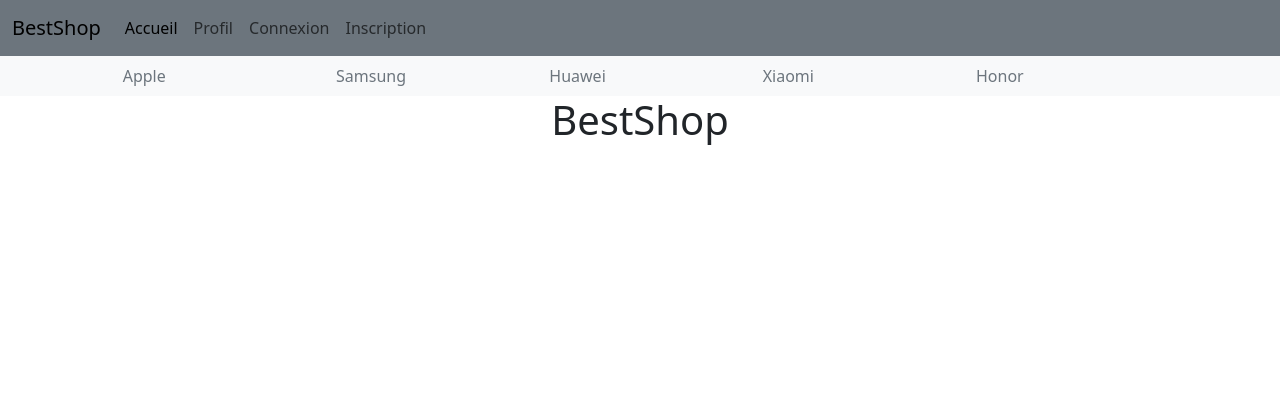
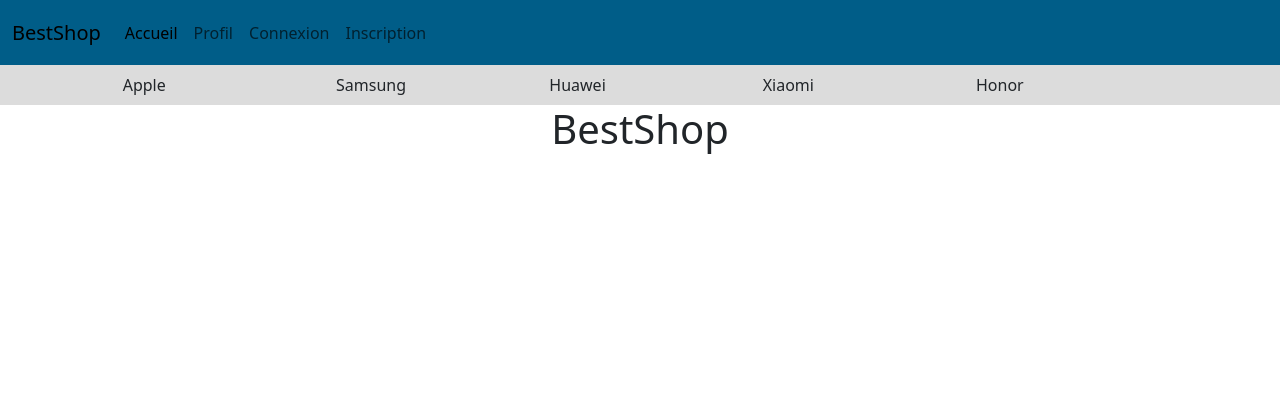
Before and after one commit to RoxelaneDemesy-Wenger/Bestshop, a Symfony app: template templates/home/index.html.twig in a window 1280 px wide. Shown: the top 420 px of the page. Run offline with Twig, Linux system fonts and the light colour scheme; the template is opened without the code that fills it, so the values that code supplies are empty; some libraries are stand-ins or nearby versions.

Commit message:
update css

```diff
--- /dev/null
+++ b/public/css/style.css
@@ -0,0 +1,10 @@
+#navbar
+{
+    background-color: rgb(0, 93, 136);
+    height: 65px;
+}
+
+#navbar2
+{
+    background-color: rgb(220, 220, 220);
+}
--- a/templates/_nav.html.twig
+++ b/templates/_nav.html.twig
@@ -1,4 +1,4 @@
-<nav class="navbar navbar-expand-lg bg-secondary">
+<nav class="navbar navbar-expand-lg" id="navbar">
     <div class="container-fluid">
         <a class="navbar-brand" href="#">BestShop</a>
         <button class="navbar-toggler" type="button" data-bs-toggle="collapse" data-bs-target="#navbarNav" aria-controls="navbarNav" aria-expanded="false" aria-label="Toggle navigation">
@@ -24,20 +24,20 @@
 </nav>
 
 
-<ul class="nav justify-content-center bg-light">
+<ul class="nav justify-content-center" id="navbar2">
     <li class="nav-item col-md-2">
-        <a class="nav-link text-secondary" aria-current="page" href="#">Apple</a>
+        <a class="nav-link text-dark" aria-current="page" href="#">Apple</a>
     </li>
     <li class="nav-item col-md-2">
-        <a class="nav-link text-secondary" href="#">Samsung</a>
+        <a class="nav-link text-dark" href="#">Samsung</a>
     </li>
     <li class="nav-item col-md-2">
-        <a class="nav-link text-secondary" href="#">Huawei</a>
+        <a class="nav-link text-dark" href="#">Huawei</a>
     </li>
     <li class="nav-item col-md-2">
-        <a class="nav-link text-secondary" href="#">Xiaomi</a>
+        <a class="nav-link text-dark" href="#">Xiaomi</a>
     </li>
     <li class="nav-item col-md-2">
-        <a class="nav-link text-secondary" href="#">Honor</a>
+        <a class="nav-link text-dark" href="#">Honor</a>
     </li>
 </ul>
--- a/templates/base.html.twig
+++ b/templates/base.html.twig
@@ -9,7 +9,7 @@
         {# Run `composer require symfony/webpack-encore-bundle` to start using Symfony UX #}
         {% block stylesheets %}
         <link href="https://cdn.jsdelivr.net/npm/bootstrap@5.3.0-alpha1/dist/css/bootstrap.min.css" rel="stylesheet" integrity="sha384-GLhlTQ8iRABdZLl6O3oVMWSktQOp6b7In1Zl3/Jr59b6EGGoI1aFkw7cmDA6j6gD" crossorigin="anonymous">
-        <link rel="stylesheet" href="public/style.css">
+        <link href="{{ asset('css/style.css') }}" type="text/css" rel="stylesheet">
 
             {{ encore_entry_link_tags('app') }}
         {% endblock %}
```
Also changed, not shown: public/style.css (deleted).
